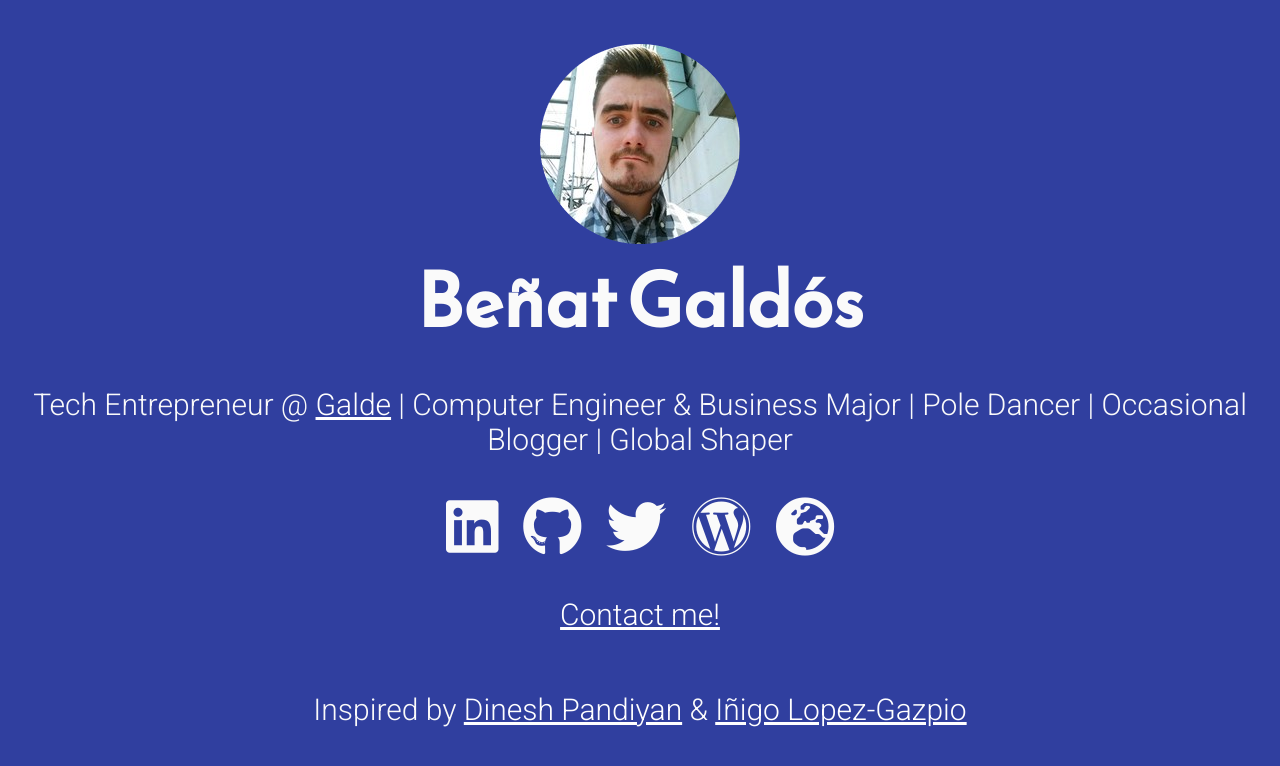
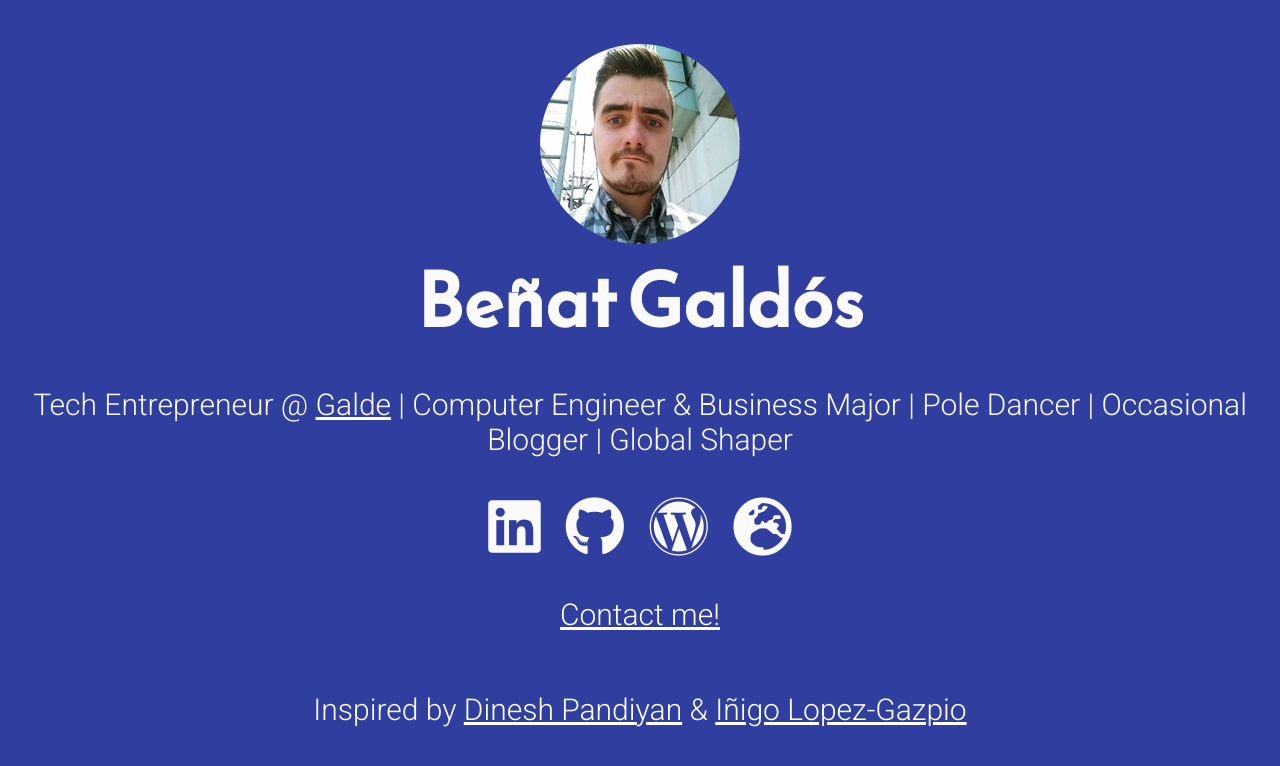
Before and after one commit to Benny96/Benny96.github.io, a plain HTML site: page index.html in a window 1280 px wide. Drawn offline with Linux system fonts and the light colour scheme.

Commit message:
Update index

```diff
--- a/index.html
+++ b/index.html
@@ -39,7 +39,6 @@
 			<div class="icons-social">
 				<a target="_blank" href="https://es.linkedin.com/in/benatgaldos/en"><i class="fab fa-linkedin"></i></a>
 				<a target="_blank" href="https://github.com/Benny96"><i class="fab fa-github"></i></a>
-				<a target="_blank" href="https://twitter.com/benat_galdos"><i class="fab fa-twitter"></i></a>
 				<a target="_blank" href="https://www.bennytacora.com/en/"><i class="fab fa-wordpress"></i></a>
 				<a target="_blank" href="https://www.globalshapers.org/hubs/bilbao-hub"><i class="fas fa-globe-europe"></i></a>
 	    	</div>
```
